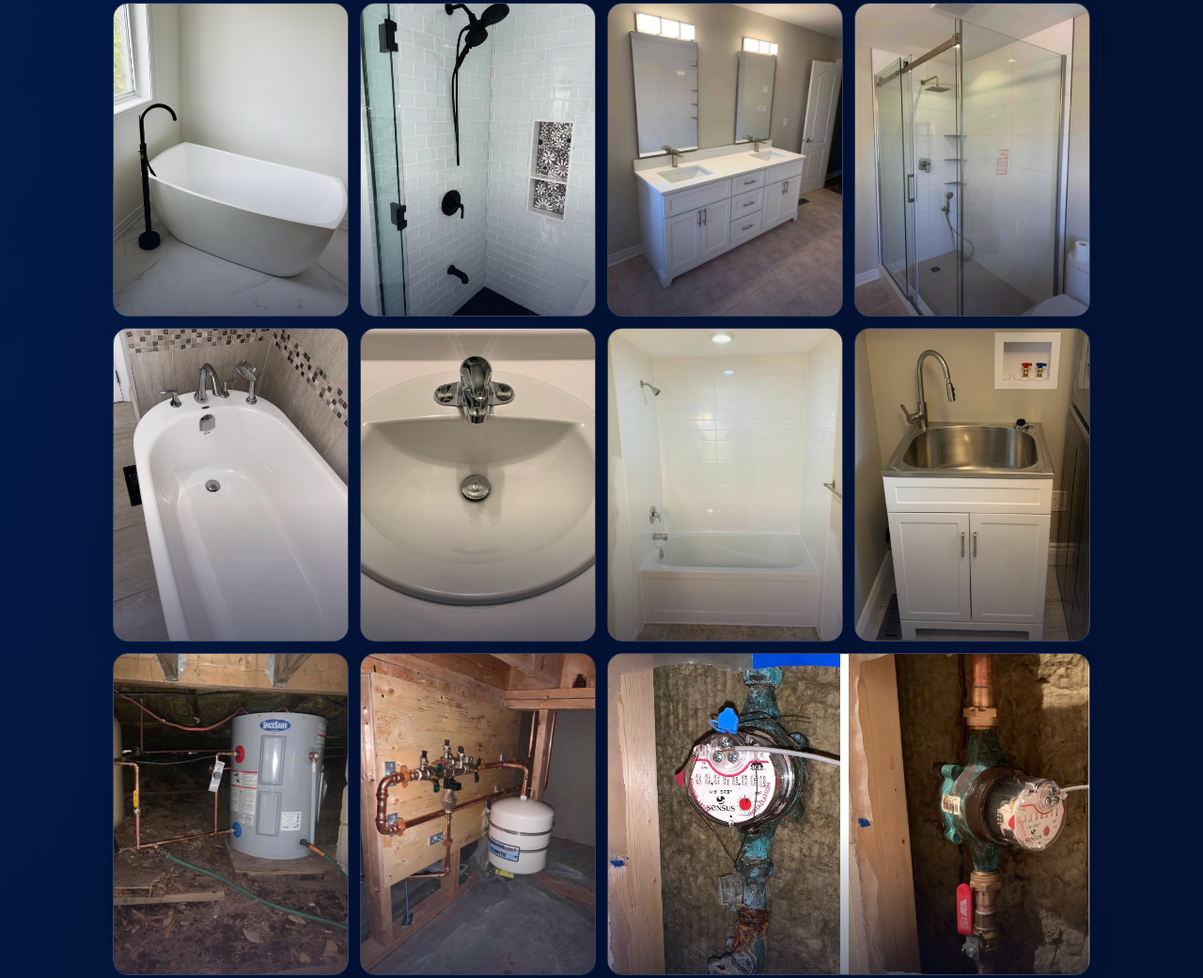
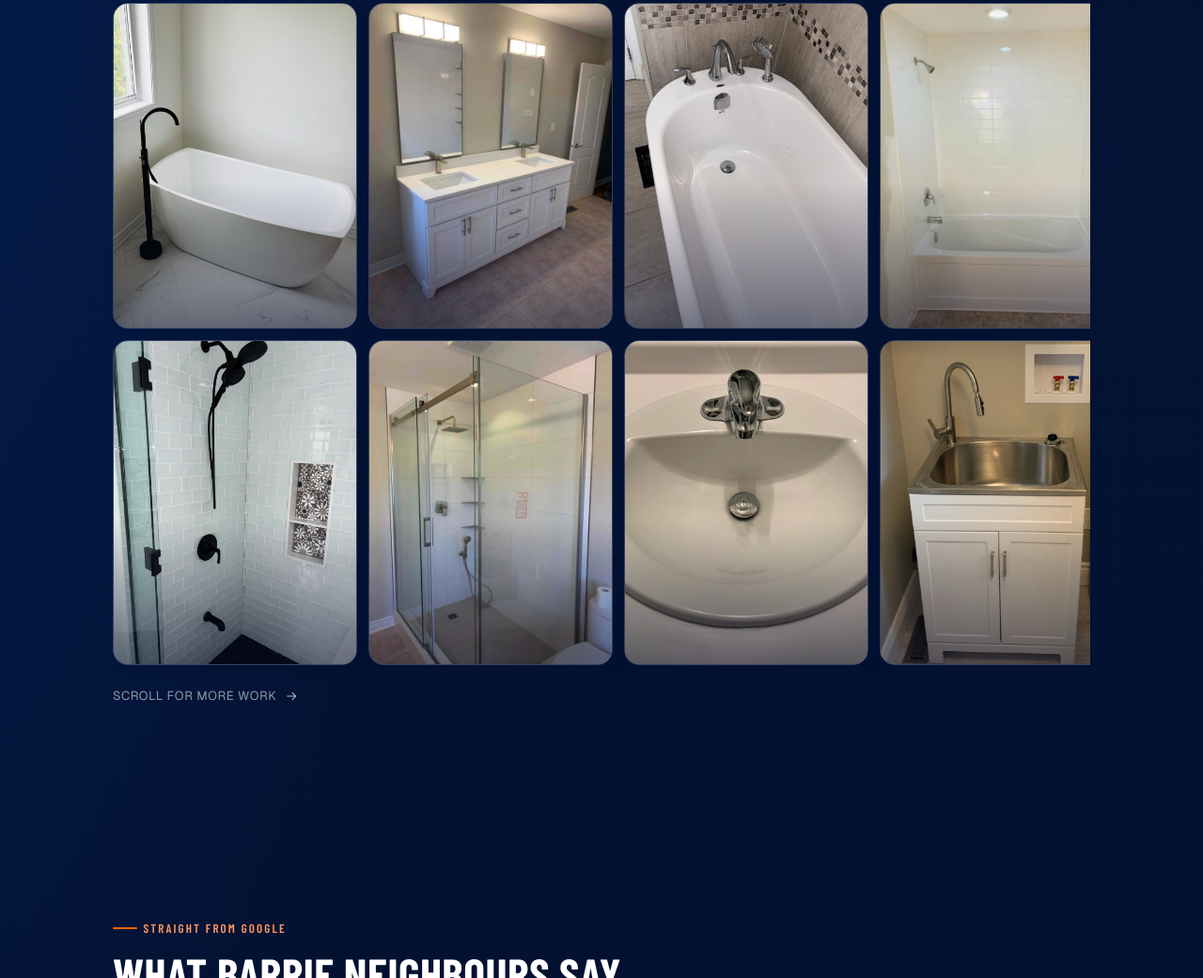
Before and after one commit to junkileung94-byte/wilkinplumbing, a website: page site/index.html in a window 1280 px wide. Shown: the part 3022-4063 px from the top of the page at 94% size. Drawn offline with nearby package versions, Linux system fonts and the light colour scheme; a web font is replaced by a local one.

Commit message:
Work gallery: 2 rows with horizontal scroll for remaining photos

```diff
--- a/site/index.html
+++ b/site/index.html
@@ -255,19 +255,38 @@ section.block{padding-block:clamp(64px,12vw,110px);position:relative}
 .svc p{margin:0;color:rgba(255,255,255,0.74);font-size:.95rem}
 
 /* ================= PROJECTS ================= */
-.proj-grid{display:grid;grid-template-columns:repeat(2,minmax(0,1fr));gap:12px;grid-auto-flow:dense}
+/* two fixed rows, scrolls sideways for the rest of the photos */
+.proj-grid{
+  --tile-w:clamp(180px,44vw,260px);
+  --tile-h:calc(var(--tile-w) * 4 / 3);
+  display:grid;grid-auto-flow:column dense;
+  grid-template-rows:repeat(2,var(--tile-h));
+  grid-auto-columns:var(--tile-w);
+  gap:12px;
+  overflow-x:auto;overscroll-behavior-x:contain;
+  scroll-snap-type:x proximity;
+  padding-bottom:12px;
+  scrollbar-width:thin;scrollbar-color:rgba(255,255,255,0.3) rgba(255,255,255,0.07);
+}
+.proj-grid::-webkit-scrollbar{height:8px}
+.proj-grid::-webkit-scrollbar-track{background:rgba(255,255,255,0.07);border-radius:99px}
+.proj-grid::-webkit-scrollbar-thumb{background:rgba(255,255,255,0.3);border-radius:99px}
+.proj-hint{
+  margin:10px 0 0;font-size:0.82rem;letter-spacing:0.04em;text-transform:uppercase;
+  color:rgba(255,255,255,0.55);display:flex;align-items:center;gap:8px;
+}
+.proj-hint svg{width:16px;height:16px;stroke:currentColor;stroke-width:2;fill:none}
 .proj{
-  position:relative;border-radius:var(--r-md);overflow:hidden;
+  position:relative;border-radius:var(--r-md);overflow:hidden;scroll-snap-align:start;
   border:1px solid var(--glass-border);box-shadow:var(--shadow-soft);
 }
-.proj img{width:100%;height:100%;object-fit:cover;aspect-ratio:3/4;transition:transform 600ms var(--ease-out)}
+.proj img{width:100%;height:100%;object-fit:cover;transition:transform 600ms var(--ease-out)}
 .proj:hover img{transform:scale(1.06)}
 .proj::after{content:"";position:absolute;inset:0;background:linear-gradient(180deg,transparent 55%,rgba(4,12,38,0.55));pointer-events:none}
 .proj.tall{grid-row:span 1}
-/* before/after shots are two photos side by side — give them a wide, landscape tile
+/* before/after shots are two photos side by side — give them a double-width tile
    so a 3/4 crop doesn't slice off half the pair */
 .proj.wide{grid-column:span 2}
-.proj.wide img{aspect-ratio:3/2}
 
 /* ================= PRICING ================= */
 .price-wrap{display:grid;gap:16px}
@@ -383,7 +402,6 @@ body.content-in .nav-pill,body.content-in .hero-card{opacity:1;transform:none}
 /* ================= RESPONSIVE ================= */
 @media (min-width:560px){
   .trust-row{grid-template-columns:repeat(4,1fr)}
-  .proj-grid{grid-template-columns:repeat(3,minmax(0,1fr))}
 }
 @media (min-width:720px){
   .nav-links{display:flex}
@@ -396,7 +414,6 @@ body.content-in .nav-pill,body.content-in .hero-card{opacity:1;transform:none}
   .story-grid{grid-template-columns:0.82fr 1.18fr;align-items:stretch}
   .svc-grid{grid-template-columns:repeat(2,minmax(0,1fr))}
   .price-wrap{grid-template-columns:1.15fr 0.85fr}
-  .proj-grid{grid-template-columns:repeat(4,minmax(0,1fr))}
 }
 @media (min-width:1040px){
   .svc-grid{grid-template-columns:repeat(4,minmax(0,1fr))}
@@ -559,7 +576,7 @@ body.content-in .nav-pill,body.content-in .hero-card{opacity:1;transform:none}
       <h2 data-edit="work-h2">Bathrooms, fixtures and mechanical work, start to finish.</h2>
       <p data-edit="work-p">A few of the jobs I've completed around Barrie and Orillia.</p>
     </div>
-    <div class="proj-grid reveal">
+    <div class="proj-grid reveal" tabindex="0" role="group" aria-label="Recent work photos — scroll sideways for more">
       <figure class="proj" style="margin:0"><img data-slot="project-1" src="brand/photos/projects/freestanding-tub-01.jpg" alt="Modern freestanding bathtub with floor-mounted faucet" loading="lazy"></figure>
       <figure class="proj" style="margin:0"><img data-slot="project-2" src="brand/photos/projects/tiled-walkin-shower-black.jpg" alt="Tiled walk-in shower with black fixtures" loading="lazy"></figure>
       <figure class="proj" style="margin:0"><img data-slot="project-3" src="brand/photos/projects/double-vanity-bathroom.jpg" alt="Double-sink vanity in a large bathroom" loading="lazy"></figure>
@@ -575,6 +592,9 @@ body.content-in .nav-pill,body.content-in .hero-card{opacity:1;transform:none}
       <figure class="proj" style="margin:0"><img data-slot="project-13" src="brand/photos/projects/freestanding-tub-02.jpg" alt="Oval freestanding tub with tiled mosaic border" loading="lazy"></figure>
       <figure class="proj" style="margin:0"><img data-slot="project-14" src="brand/photos/projects/bath-vanity-small.jpg" alt="Compact bathroom vanity with dark counter" loading="lazy"></figure>
     </div>
+    <p data-edit="work-hint" class="proj-hint reveal">Scroll for more work
+      <svg viewBox="0 0 24 24" aria-hidden="true"><path d="M5 12h14"/><path d="m13 6 6 6-6 6"/></svg>
+    </p>
   </div>
 </section>
 
```
